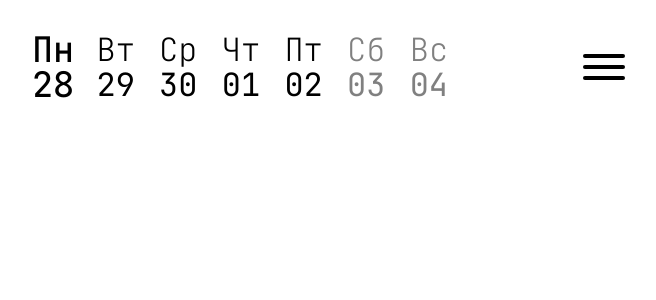
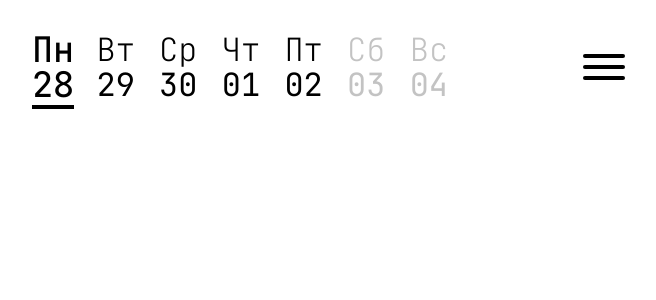
Before and after one commit to stinger222/edu-schedule-constructor, a React (Create React App) app: page / in a window 1280 px wide. Shown: the top 300 px of the page, without its empty margins (315-971 px from the left). Built offline with nearby package versions, Linux system fonts and the light colour scheme.

Commit message:
Add underline for selected NavButton component

```diff
--- a/src/components/ordinary/NavBar/NavBar.styled.ts
+++ b/src/components/ordinary/NavBar/NavBar.styled.ts
@@ -7,6 +7,6 @@ export const StyledNavBar = styled.div`
 	max-width: 27em;
 
 	& > div:nth-last-child(-n+2) {
-		color: gray;
+		color: #c3c3c3;
 	}
 `
--- a/src/components/ordinary/NavButton/NavButton.styled.ts
+++ b/src/components/ordinary/NavButton/NavButton.styled.ts
@@ -5,6 +5,7 @@ export const StyledNavButton = styled.div`
 	display: inline-block;
 	cursor: pointer;
 	user-select: none;
+	position: relative;
 
 	& > div {
 		text-align: center;
@@ -25,4 +26,14 @@ export const StyledNavButton = styled.div`
 		transform: scale(1.1);
 	}
 
+	&.selected:after {
+		content: '';
+		position: absolute;
+		left: 12%;
+		right: 12%;
+		bottom: -0.4em;
+		height: 0.2em;
+		background: currentColor;
+	}
+
 `
```
